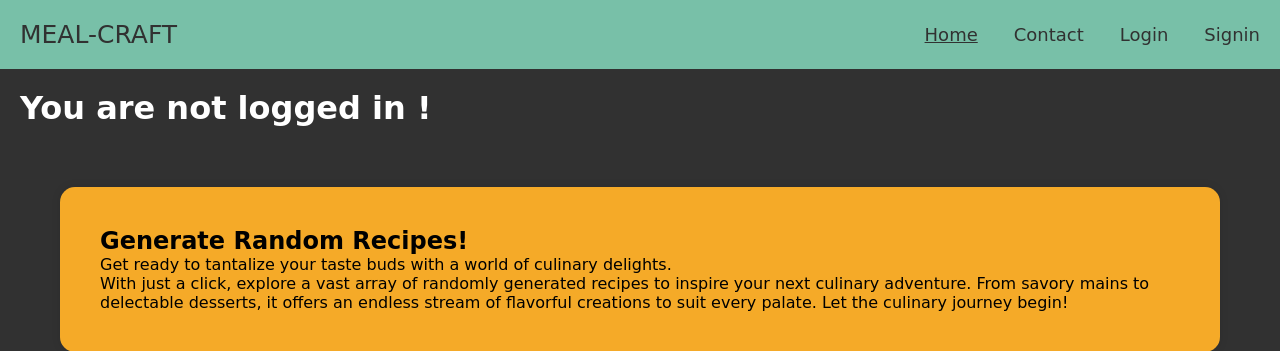
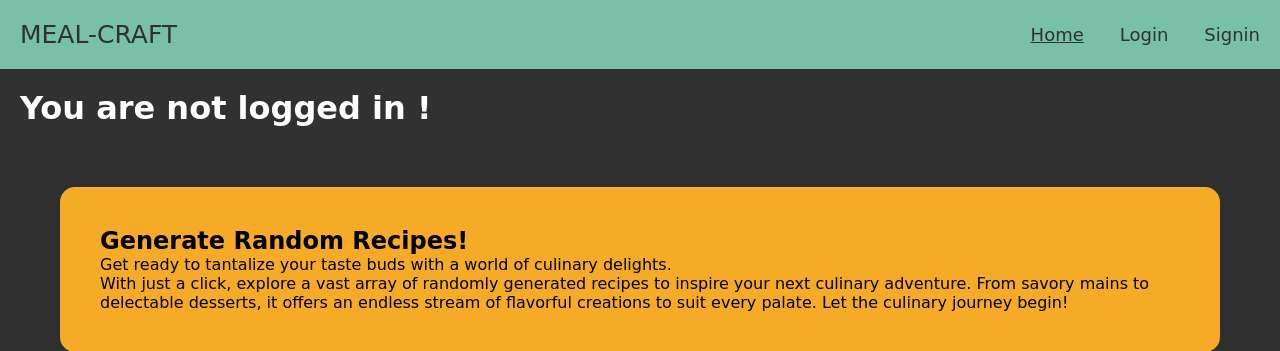
Before and after one commit to swara14/Meal-Craft, a Django app: page / in a window 1280 px wide. Shown: the top 351 px of the page. Run offline with Django 5.2, Linux system fonts and the light colour scheme.

Commit message:
removed update and contact

```diff
--- a/userproject/templates/index.html
+++ b/userproject/templates/index.html
@@ -92,7 +92,7 @@
           <div class="menu">
 
             <li><a href="index.html" style="text-decoration: underline;">Home</a></li>
-            <li><a href="#">Contact</a></li>
+            {% comment %} <li><a href="#">Contact</a></li> {% endcomment %}
             {% if user.is_authenticated %}
                 <li><a href="logout">Logout</a></li>
             {% else %}
--- a/userproject/templates/ingredients.html
+++ b/userproject/templates/ingredients.html
@@ -70,7 +70,7 @@
           <div class="menu">
 
             <li><a href="index.html">Home</a></li>
-            <li><a href="#">Contact</a></li>
+            {% comment %} <li><a href="#">Contact</a></li> {% endcomment %}
             {% if user.is_authenticated %}
                 <li><a href="logout">Logout</a></li>
             {% else %}
--- a/userproject/templates/random-recipe.html
+++ b/userproject/templates/random-recipe.html
@@ -111,7 +111,7 @@
           <div class="menu">
 
             <li><a href="index.html">Home</a></li>
-            <li><a href="#">Contact</a></li>
+            {% comment %} <li><a href="#">Contact</a></li> {% endcomment %}
             {% if user.is_authenticated %}
                 <li><a href="logout">Logout</a></li>
             {% else %}
--- a/userproject/templates/results.html
+++ b/userproject/templates/results.html
@@ -104,7 +104,7 @@
           <div class="menu">
 
             <li><a href="index.html">Home</a></li>
-            <li><a href="#">Contact</a></li>
+            {% comment %} <li><a href="#">Contact</a></li> {% endcomment %}
             {% if user.is_authenticated %}
                 <li><a href="logout">Logout</a></li>
             {% else %}
--- a/userproject/templates/search.html
+++ b/userproject/templates/search.html
@@ -115,7 +115,7 @@
             <!-- NAVIGATION MENUS -->
             <div class="menu">
                 <li><a href="index.html">Home</a></li>
-                <li><a href="#">Contact</a></li>
+                {% comment %} <li><a href="#">Contact</a></li> {% endcomment %}
                 {% if user.is_authenticated %}
                 <li><a href="logout">Logout</a></li>
             {% else %}
```
Also changed, not shown: userproject/db.sqlite3, userproject/templates/about.html (added).
